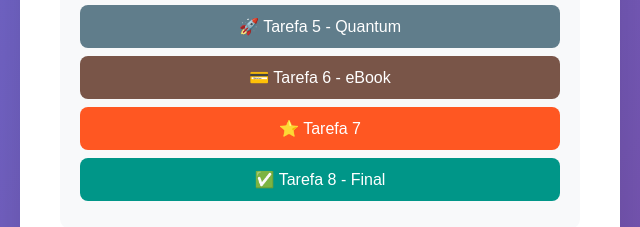
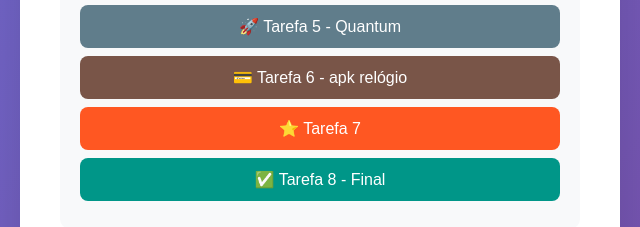
Before and after one commit to alexandreribeiro0026385333-source/appviral, a plain HTML site: page ajuda.html in a window 1280 px wide. Shown: the part 1340-1567 px from the top of the page, 320-960 px from the left. Drawn offline with Linux system fonts and the light colour scheme.

Commit message:
Update ajuda.html

```diff
--- a/ajuda.html
+++ b/ajuda.html
@@ -184,7 +184,7 @@
     </a>
 
     <a href="tarefa6.html" style="display: block; background: #795548; color: white; padding: 12px; border-radius: 8px; text-decoration: none; margin: 8px 0; text-align: center;">
-        💳 Tarefa 6 - eBook
+        💳 Tarefa 6 - apk relógio
     </a>
 
     <a href="tarefa7.html" style="display: block; background: #FF5722; color: white; padding: 12px; border-radius: 8px; text-decoration: none; margin: 8px 0; text-align: center;">
```
